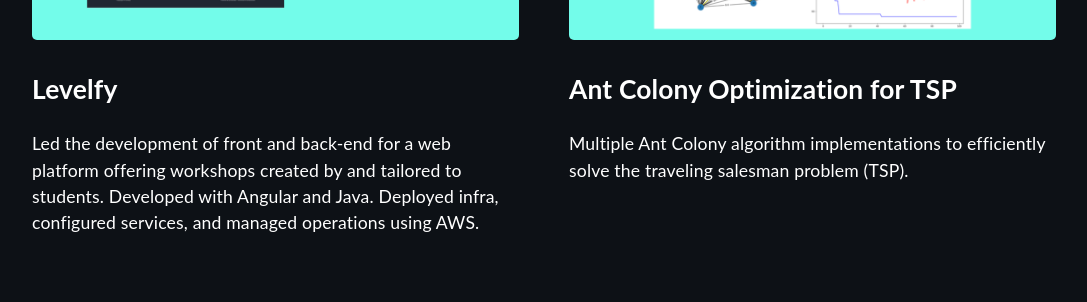
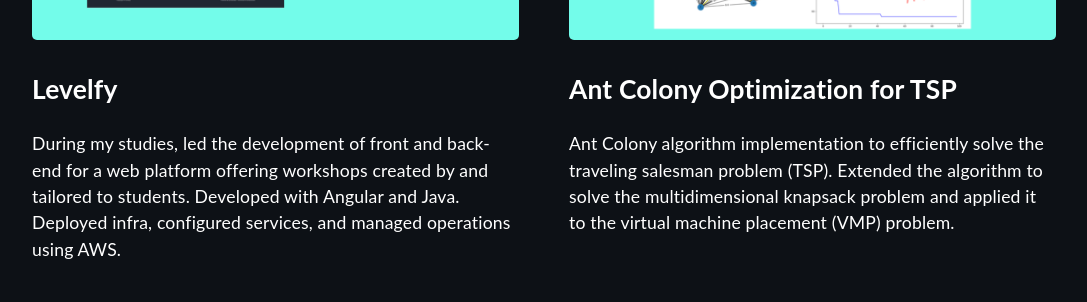
Before and after one commit to gmezan/me, a React (Vite) app: page / in a window 1280 px wide. Shown: the part 4780-5082 px from the top of the page, without its empty margins (96-1183 px from the left). Built offline with nearby package versions, Linux system fonts and the light colour scheme.

Commit message:
feat: improve projects spec

```diff
--- a/src/components/Project.tsx
+++ b/src/components/Project.tsx
@@ -41,14 +41,14 @@
     {
         href: "https://github.com/gmezan/levelfy-frontend",
         title: "Levelfy",
-        content: "Led the development of front and back-end for a web platform offering workshops created by and tailored to students. Developed with Angular and Java. Deployed infra, configured services, and managed operations using AWS.",
+        content: "During my studies, led the development of front and back-end for a web platform offering workshops created by and tailored to students. Developed with Angular and Java. Deployed infra, configured services, and managed operations using AWS.",
         imgSrc: levelfy,
         alt: "Levelfy platform screenshot"
     },
     {
         href: "https://github.com/gmezan/ant-colony-implementation-for-tsp",
         title: "Ant Colony Optimization for TSP",
-        content: "Multiple Ant Colony algorithm implementations to efficiently solve the traveling salesman problem (TSP).",
+        content: "Ant Colony algorithm implementation to efficiently solve the traveling salesman problem (TSP). Extended the algorithm to solve the multidimensional knapsack problem and applied it to the virtual machine placement (VMP) problem.",
         imgSrc: aco,
         alt: "Algorithm visualization"
     },
```
